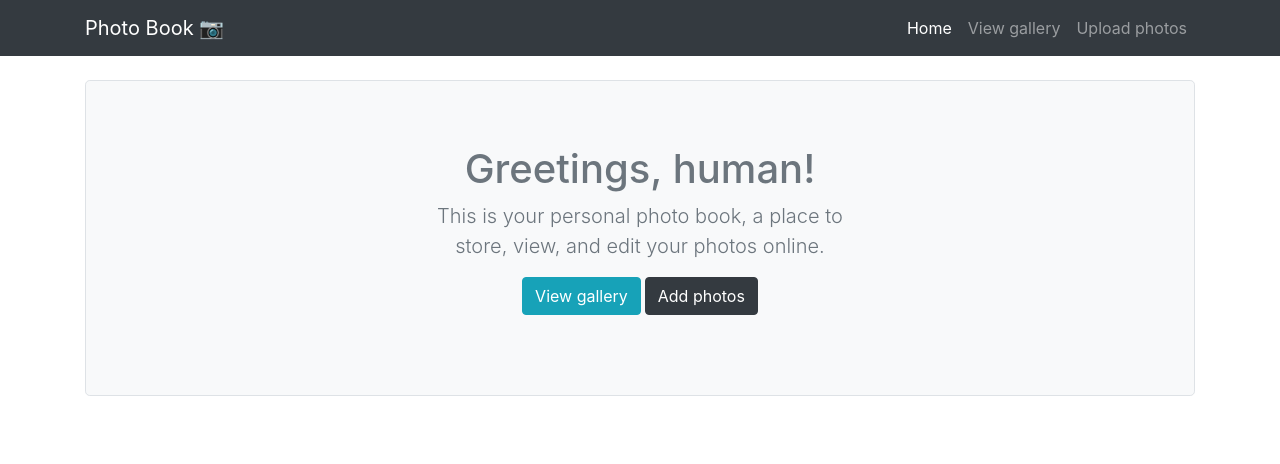
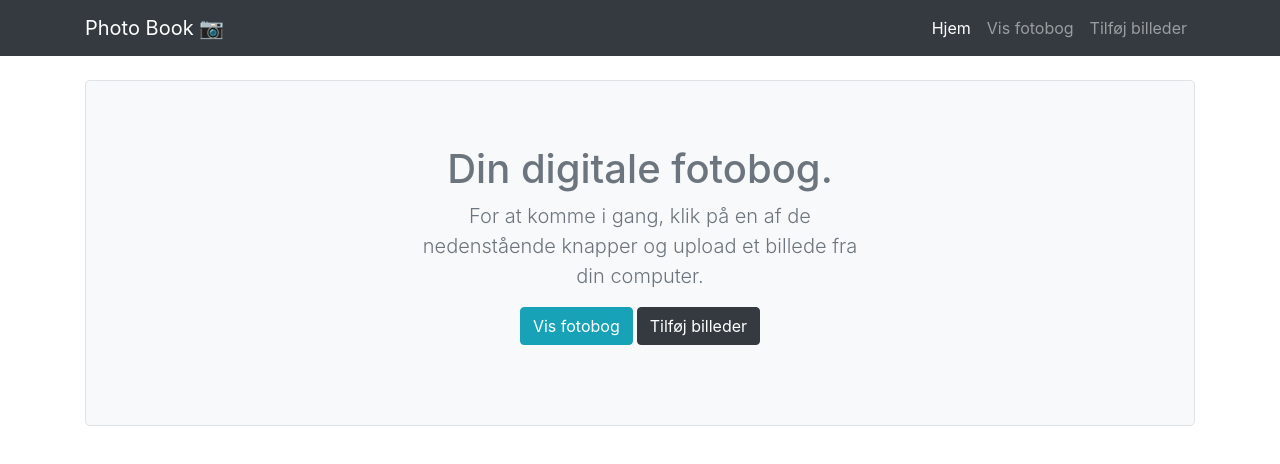
Before and after one commit to smilladion/photo-book, a Vue app: page /#/ in a window 1280 px wide. Shown: the top 464 px of the page. Built offline with nearby package versions, Linux system fonts and the light colour scheme.

Commit message:
Changed to Danish

```diff
--- a/src/App.vue
+++ b/src/App.vue
@@ -8,9 +8,9 @@
 
                 <b-collapse id="nav-collapse" is-nav>
                     <b-navbar-nav class="ml-auto">
-                        <router-link exact-active-class="active" tag="b-nav-item" to="/">Home</router-link>
-                        <router-link exact-active-class="active" tag="b-nav-item" to="/gallery">View gallery</router-link>
-                        <router-link exact-active-class="active" tag="b-nav-item" to="/upload">Upload photos</router-link>
+                        <router-link exact-active-class="active" tag="b-nav-item" to="/">Hjem</router-link>
+                        <router-link exact-active-class="active" tag="b-nav-item" to="/gallery">Vis fotobog</router-link>
+                        <router-link exact-active-class="active" tag="b-nav-item" to="/upload">Tilføj billeder</router-link>
                     </b-navbar-nav>
                 </b-collapse>
             </b-container>
--- a/src/components/FileMessage.vue
+++ b/src/components/FileMessage.vue
@@ -1,16 +1,16 @@
 <template>
     <div>
         <h6 class="text-muted text-center mt-4" v-if="uploadStarted">
-            Your files have been uploaded to the site.
+            Dine billeder er blevet uploadet til siden.
         </h6>
         <h6 class="text-muted text-center mt-4" v-else-if="filesEmpty">
-            Please select image files for uploading.
+            Vælg de billeder som skal uploades.
         </h6>
         <h6 class="text-muted text-center mt-4" v-else-if="filesValid">
-            {{ files.length }} photo{{ files.length > 1 ? 's were' : ' was'}} selected for upload, is this correct?
+            {{ files.length }} billede{{ files.length > 1 ? 'r' : ''}} blev valgt, er det korrekt?
         </h6>
         <h6 class="text-danger text-center mt-4" v-else>
-            {{ invalid.length }} file{{ files.length > 1 ? 's were' : ' was'}} not valid, please only upload images.
+            {{ invalid.length }} fil{{ files.length > 1 ? 'er' : ''}} var ikke gyldig{{ files.length > 1 ? 'e' : ''}}, kun billedfiler er tilladt.
         </h6>
     </div>
 </template>
--- a/src/views/Gallery.vue
+++ b/src/views/Gallery.vue
@@ -1,13 +1,13 @@
 <template>
     <section>
-        <h3>Your gallery</h3>
+        <h3>Din fotobog</h3>
 
         <hr>
 
         <b-alert :show="true" dismissible v-if="state.photos.length === 0" variant="info">
-            It looks like you have no photos uploaded! Visit
-            <router-link to="/upload">upload photos</router-link>
-            to add photos.
+            Det ser ud til du ikke har tilføjet nogle billeder endnu! Gå ind på
+            <router-link to="/upload">tilføj billeder</router-link>
+            for at oprette din fotobog.
         </b-alert>
 
         <ImageGrid :photos="state.photos"></ImageGrid>
--- a/src/views/Upload.vue
+++ b/src/views/Upload.vue
@@ -1,27 +1,27 @@
 <template>
     <section>
-        <h3>Upload photos</h3>
+        <h3>Tilføj billeder</h3>
 
         <hr>
 
-        <b-form-file :file-name-formatter="fileInputText" accept="image/*" browse-text="Add photos" drop-placeholder="Omnom, that is a tasty photo" multiple
-                     placeholder="Drop your photos here" ref="file-input" v-model="files"></b-form-file>
+        <b-form-file :file-name-formatter="fileInputText" accept="image/*" browse-text="Gennemse..." drop-placeholder="Slip for at tilføje" multiple
+                     placeholder="Træk og slip dine billeder her" ref="file-input" v-model="files"></b-form-file>
 
         <FileMessage :files="files" :uploadStarted="uploadStarted" @change="invalidChanged"></FileMessage>
         <FileList :files="files" :invalid="invalid" :uploaded="uploaded"></FileList>
 
         <p :class="{ 'my-4': invalid.length !== 0 }" class="text-center" v-if="!uploadStarted && files.length > 0">
             <b-button @click="startClicked" class="mr-1" v-if="invalid.length === 0" variant="success">Start upload</b-button>
-            <b-button @click="resetClicked" variant="danger">Reset files</b-button>
+            <b-button @click="resetClicked" variant="danger">Nulstil filer</b-button>
         </p>
 
         <b-progress animated height="1.5rem" show-progress v-if="uploadStarted" variant="info">
-            <b-progress-bar :max="files.length" :value="uploaded.length">{{ uploaded.length + '/' + files.length + ' complete'}}</b-progress-bar>
+            <b-progress-bar :max="files.length" :value="uploaded.length">{{ uploaded.length + '/' + files.length + ' færdig'}}</b-progress-bar>
         </b-progress>
 
         <div class="text-center" v-if="uploadStarted && uploaded.length === files.length">
             <router-link to="/gallery">
-                <b-button class="mr-1 my-4" variant="dark">View in gallery</b-button>
+                <b-button class="mr-1 my-4" variant="dark">Se fotobogen</b-button>
             </router-link>
         </div>
     </section>
@@ -51,7 +51,8 @@
         },
         methods: {
             fileInputText(files) {
-                return files.length - this.invalid.length + ' valid photo' + (files.length > 1 ? 's' : '') + ' selected'
+                let valid = files.length - this.invalid.length;
+                return valid + ' gyldig' + (valid > 1 || valid === 0 ? 'e' : 't') + ' billede' + (valid > 1 || valid === 0 ? 'r' : '') + ' valgt'
             },
             invalidChanged(invalid) {
                 this.invalid = invalid
--- a/src/views/Welcome.vue
+++ b/src/views/Welcome.vue
@@ -2,14 +2,14 @@
     <section>
         <b-jumbotron bg-variant="light" border-variant="muted" class="text-center" text-variant="muted">
             <b-container style="max-width: 30rem">
-                <h1>Greetings, human!</h1>
-                <p class="lead text-muted">This is your personal photo book, a place to store, view, and edit your photos online.</p>
+                <h1>Din digitale fotobog.</h1>
+                <p class="lead text-muted">For at komme i gang, klik på en af de nedenstående knapper og upload et billede fra din computer.</p>
                 <p>
                     <router-link to="/gallery">
-                        <b-button class="mr-1" variant="info">View gallery</b-button>
+                        <b-button class="mr-1" variant="info">Vis fotobog</b-button>
                     </router-link>
                     <router-link to="/upload">
-                        <b-button variant="dark">Add photos</b-button>
+                        <b-button variant="dark">Tilføj billeder</b-button>
                     </router-link>
                 </p>
             </b-container>
```
